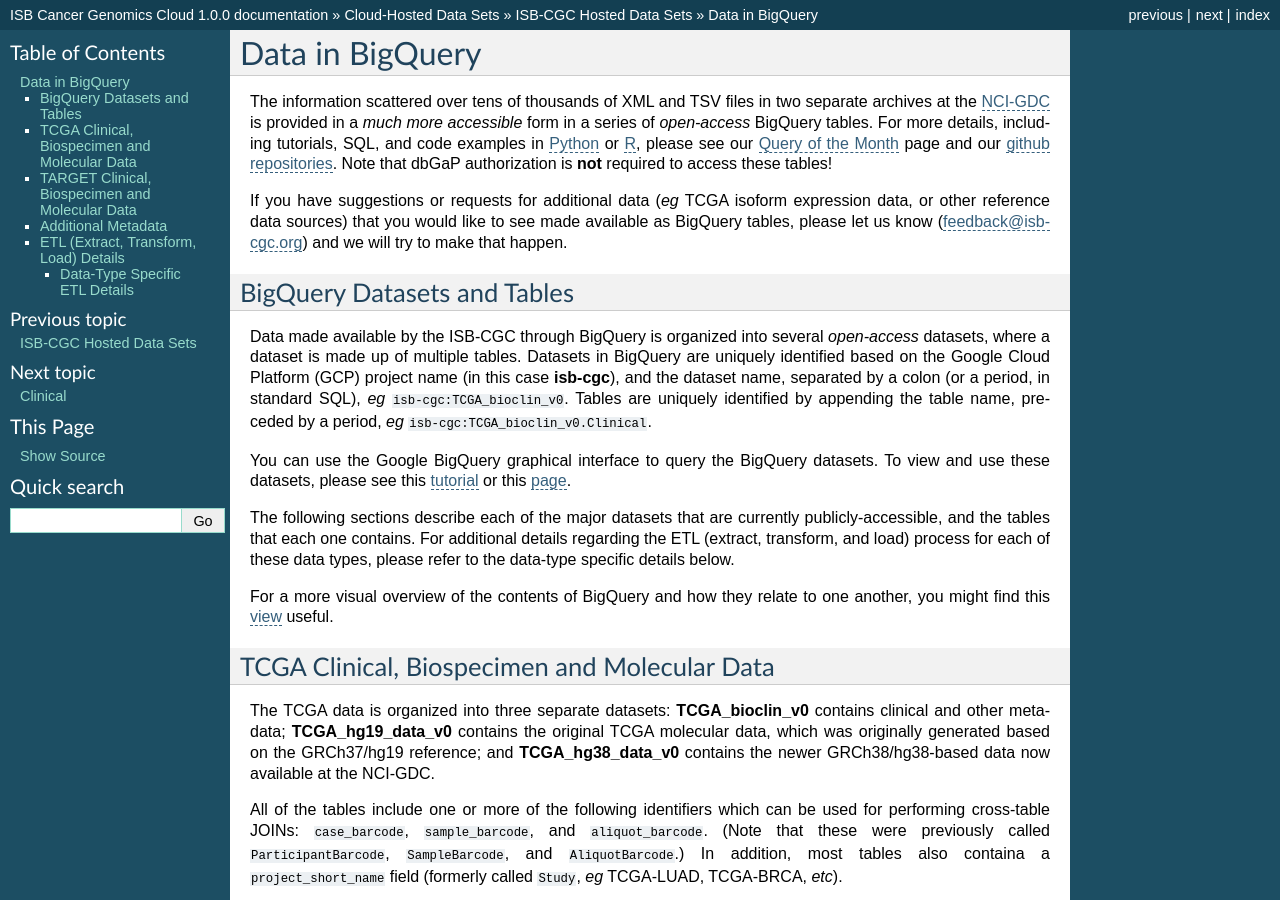
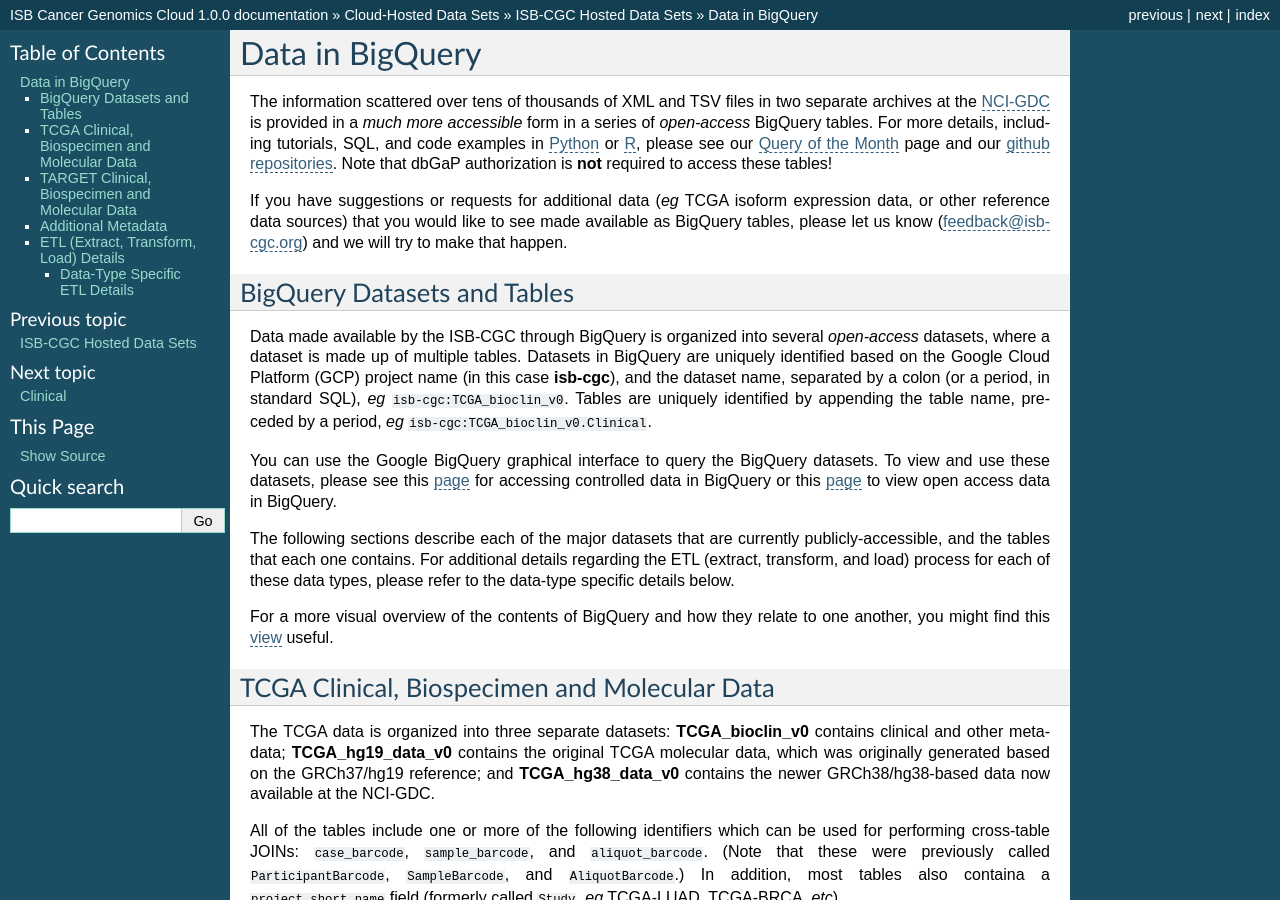
Before and after one commit to isb-cgc/readthedocs, a Sphinx documentation site: the page built from docs/source/sections/data/data2/data_in_BQ.rst, in a window 1280 px wide and 900 px high. Built offline with Sphinx 7.4.7, drawn with Linux system fonts in a browser that asks for light colours; pages that are not in the unit, such as notebooks, are missing from menus.

Commit message:
CABQ linked

```diff
--- a/docs/source/sections/data/data2/data_in_BQ.rst
+++ b/docs/source/sections/data/data2/data_in_BQ.rst
@@ -27,7 +27,7 @@
 *eg* ``isb-cgc:TCGA_bioclin_v0``.  Tables are uniquely identified by appending the table name,
 preceded by a period, *eg* ``isb-cgc:TCGA_bioclin_v0.Clinical``.
 
-You can use the Google BigQuery graphical interface to query the BigQuery datasets.  To view and use these datasets, please see this `tutorial <https://raw.githubusercontent.com/isb-cgc/readthedocs/master/docs/include/intro_to_BigQuery.pdf>`_ or this `page <../../progapi/bigqueryGUI/LinkingBigQueryToIsb-cgcProject.html>`_.
+You can use the Google BigQuery graphical interface to query the BigQuery datasets.  To view and use these datasets, please see this `page <https://isb-cancer-genomics-cloud.readthedocs.io/en/latest/sections/progapi/bigqueryGUI/LinkingISB-CGCtoCABQ.html>`_  for accessing controlled data in BigQuery or this `page <../../progapi/bigqueryGUI/LinkingBigQueryToIsb-cgcProject.html>`_ to view open access data in BigQuery.
 
 The following sections describe each of the major datasets that are currently publicly-accessible,
 and the tables that each one contains.  For additional details regarding the ETL (extract, transform,
```
